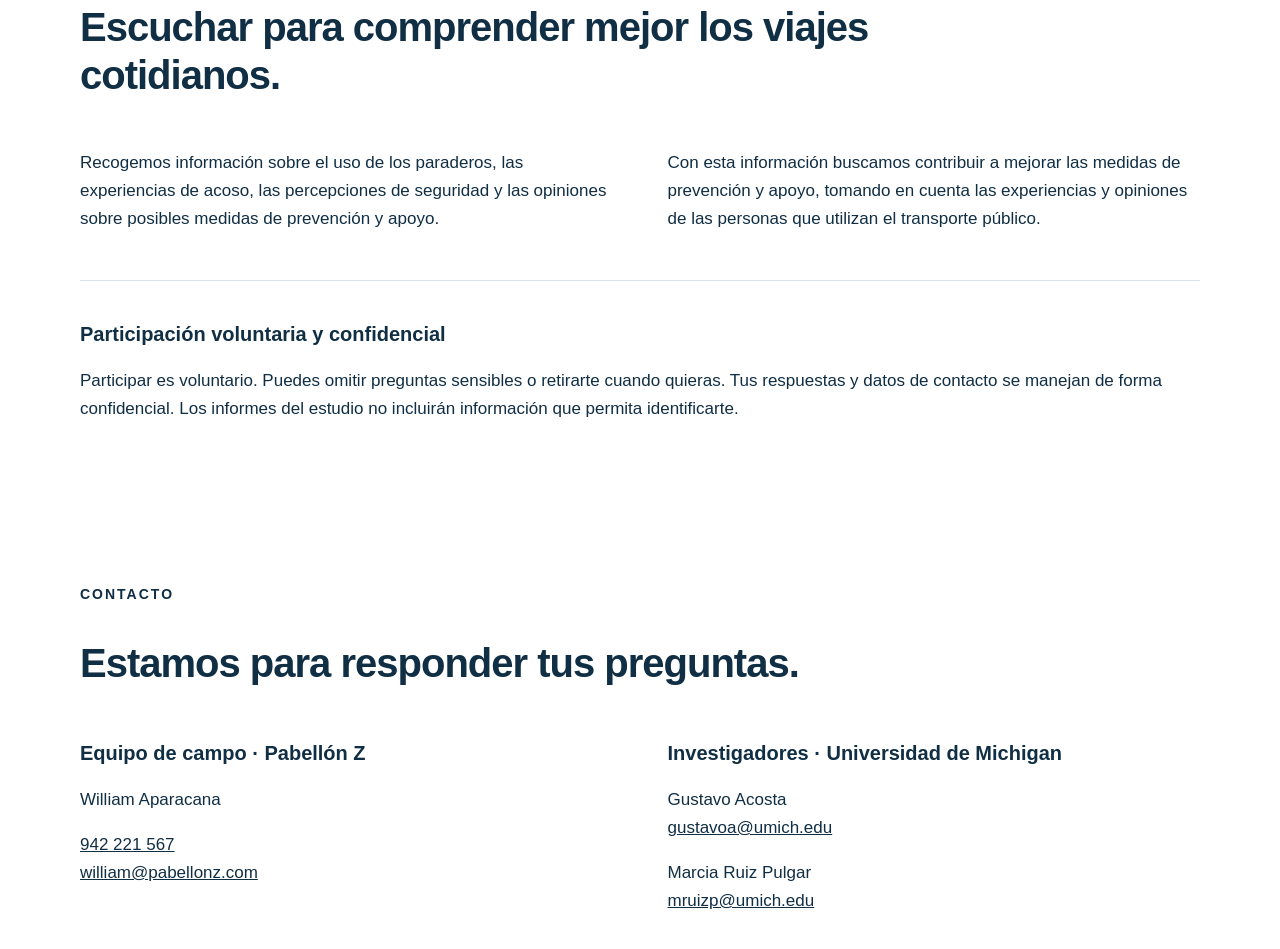
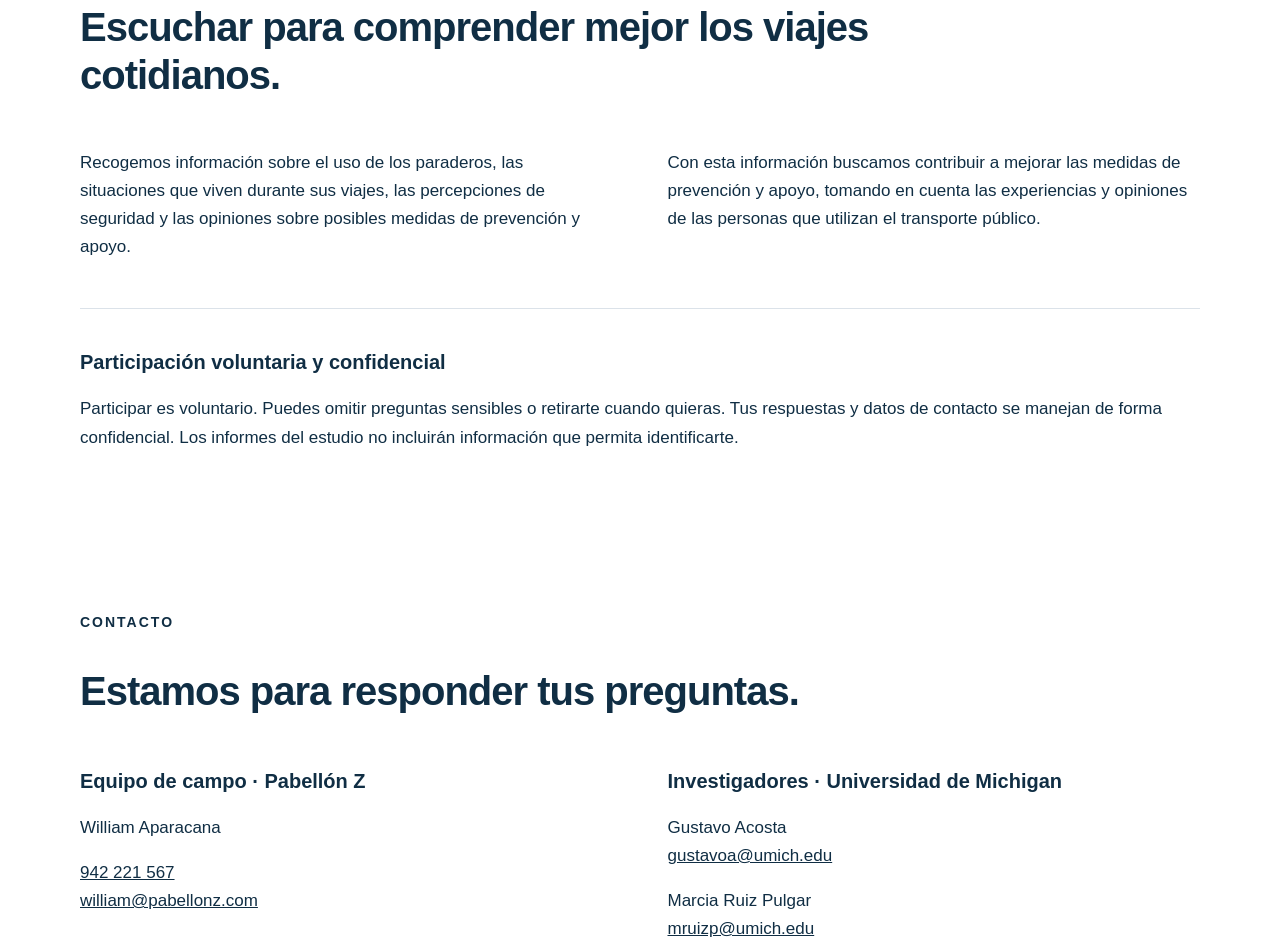
Before and after one commit to paraderosseguros/paraderosseguros.github.io, a plain HTML site: page index.html in a window 1280 px wide. Shown: the part 918-1867 px from the top of the page. Drawn offline with Linux system fonts and the light colour scheme.

Commit message:
Describir experiencias de viaje en la portada

```diff
--- a/index.html
+++ b/index.html
@@ -3,5 +3,5 @@
 <body><header class="wrap"><a class="brand" href="#inicio">PARADEROS<br><strong>SEGUROS</strong></a><nav aria-label="Navegación principal"><a href="#estudio">El estudio</a><a href="#contacto">Contacto</a></nav></header>
 <main id="inicio"><section class="hero"><div class="wrap"><p class="eyebrow">ESTUDIO ACADÉMICO · LIMA, PERÚ</p><h1>Tu experiencia en el transporte público cuenta.</h1><p>Paraderos Seguros busca conocer las experiencias de viaje, la seguridad y el bienestar de quienes usan el transporte público en Lima.</p><a class="button" href="#estudio">Conoce el estudio</a></div></section>
 <div class="wrap institutions"><p>Un estudio de Pabellón Z e investigadores de la Universidad de Michigan.</p><div><img src="pabellon-z.png" alt="Pabellón Z"><img src="michigan.png" alt="Universidad de Michigan"></div></div>
-<section class="wrap section" id="estudio"><p class="eyebrow">EL ESTUDIO</p><h2>Escuchar para comprender mejor los viajes cotidianos.</h2><div class="columns"><p>Recogemos información sobre el uso de los paraderos, las experiencias de acoso, las percepciones de seguridad y las opiniones sobre posibles medidas de prevención y apoyo.</p><p>Con esta información buscamos contribuir a mejorar las medidas de prevención y apoyo, tomando en cuenta las experiencias y opiniones de las personas que utilizan el transporte público.</p></div><div class="privacy"><h3>Participación voluntaria y confidencial</h3><p>Participar es voluntario. Puedes omitir preguntas sensibles o retirarte cuando quieras. Tus respuestas y datos de contacto se manejan de forma confidencial. Los informes del estudio no incluirán información que permita identificarte.</p></div></section>
+<section class="wrap section" id="estudio"><p class="eyebrow">EL ESTUDIO</p><h2>Escuchar para comprender mejor los viajes cotidianos.</h2><div class="columns"><p>Recogemos información sobre el uso de los paraderos, las situaciones que viven durante sus viajes, las percepciones de seguridad y las opiniones sobre posibles medidas de prevención y apoyo.</p><p>Con esta información buscamos contribuir a mejorar las medidas de prevención y apoyo, tomando en cuenta las experiencias y opiniones de las personas que utilizan el transporte público.</p></div><div class="privacy"><h3>Participación voluntaria y confidencial</h3><p>Participar es voluntario. Puedes omitir preguntas sensibles o retirarte cuando quieras. Tus respuestas y datos de contacto se manejan de forma confidencial. Los informes del estudio no incluirán información que permita identificarte.</p></div></section>
 <section class="wrap section" id="contacto"><p class="eyebrow">CONTACTO</p><h2>Estamos para responder tus preguntas.</h2><div class="columns"><div><h3>Equipo de campo · Pabellón Z</h3><p>William Aparacana</p><p><a href="tel:+51942221567">942 221 567</a><br><a href="mailto:william@pabellonz.com">william@pabellonz.com</a></p></div><div><h3>Investigadores · Universidad de Michigan</h3><p>Gustavo Acosta<br><a href="mailto:gustavoa@umich.edu">gustavoa@umich.edu</a></p><p>Marcia Ruiz Pulgar<br><a href="mailto:mruizp@umich.edu">mruizp@umich.edu</a></p></div></div></section></main><footer class="wrap">Paraderos Seguros · Pabellón Z e investigadores de la Universidad de Michigan</footer></body></html>
```
